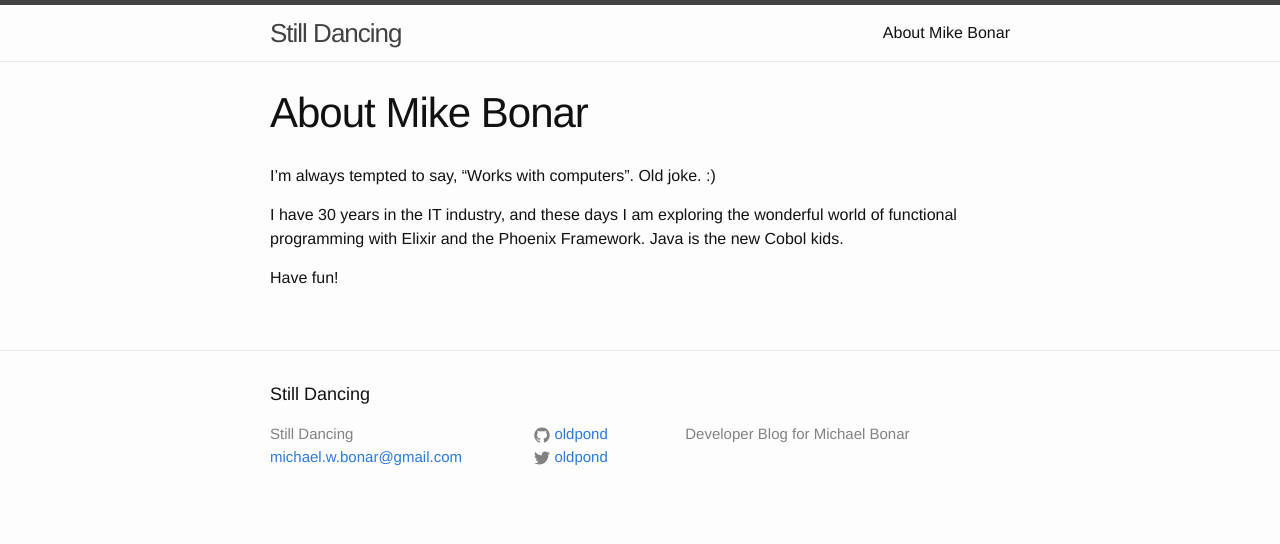
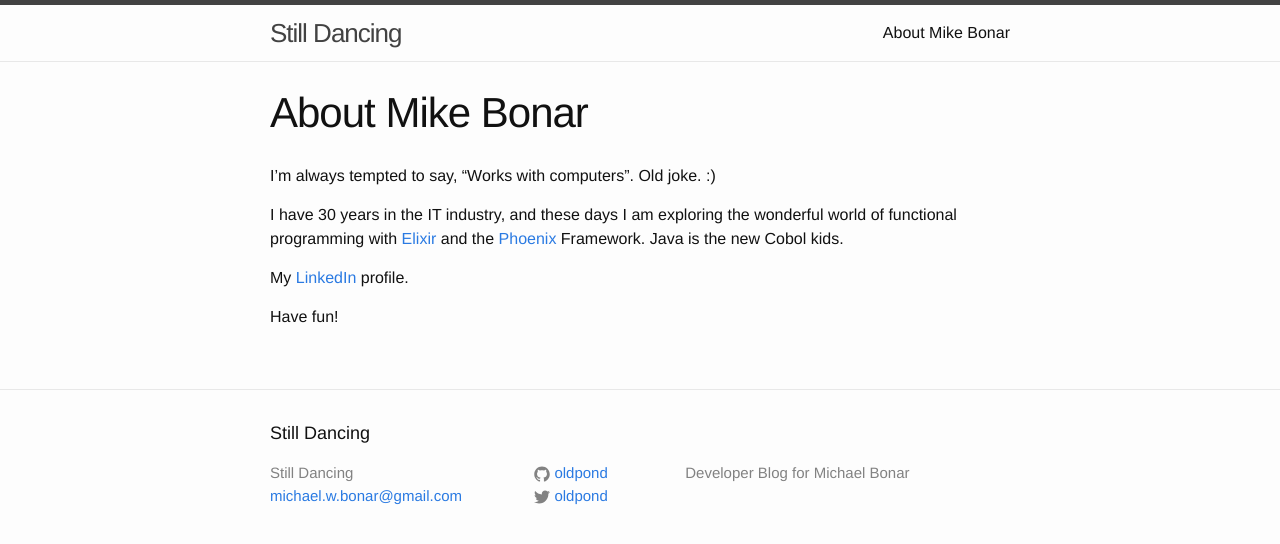
Before and after one commit to oldpond/oldpond.github.io, a Jekyll site: the page built from about.md, in a window 1280 px wide. Shown: the top 544 px of the page. Built offline with Jekyll 4.4.1, drawn with Linux system fonts in a browser that asks for light colours.

Commit message:
added links

```diff
--- a/about.md
+++ b/about.md
@@ -5,6 +5,8 @@ permalink: /about/
 ---
 I'm always tempted to say, "Works with computers".  Old joke. :)
 
-I have 30 years in the IT industry, and these days I am exploring the wonderful world of functional programming with Elixir and the Phoenix Framework.  Java is the new Cobol kids.
+I have 30 years in the IT industry, and these days I am exploring the wonderful world of functional programming with [Elixir](http://elixir-lang.org/getting-started/introduction.html "Getting Started") and the [Phoenix](http://www.phoenixframework.org "Phoenix Framework") Framework.  Java is the new Cobol kids.
+
+My [LinkedIn](https://ca.linkedin.com/in/bonarconsulting "Mike Bonar") profile.
 
 Have fun!
```
